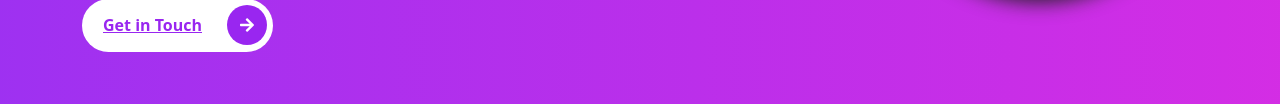
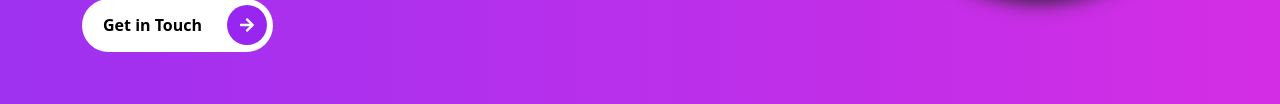
Before and after one commit to Tamhat/Rahmat-Ullah-Portfolio, a plain HTML site: page index.html in a window 1280 px wide. Shown: the part 546-650 px from the top of the page. Drawn offline with nearby package versions, Linux system fonts and the light colour scheme; files whose address does not match are found by name.

Commit message:
Add files via upload

```diff
--- a/index.html
+++ b/index.html
@@ -87,7 +87,7 @@
               writing clean code and genuinely love to learn.
             </span>
           </h1>
-          <button type="button" class="rounded-pill btn-rounded"><a href="#contact"  >Get
+          <button type="button" class="rounded-pill btn-rounded"><a href="#contact"   style="text-decoration: none;color:black!important">Get
               in Touch</a>
             <span><i class="fas fa-arrow-right"></i></span>
           </button>
```
